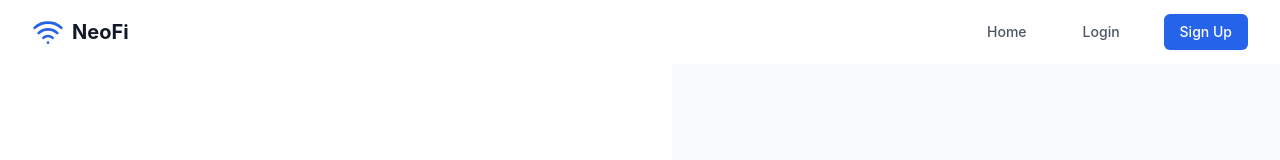
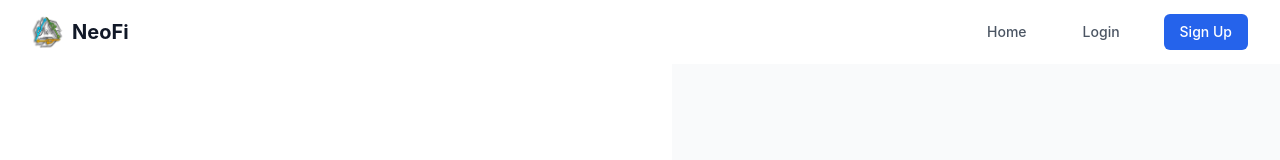
Before and after one commit to cjtech91/NeoFi_licensing_manager, a React (Vite) app: page / in a window 1280 px wide. Shown: the top 160 px of the page. Built offline with nearby package versions, Linux system fonts and the light colour scheme.

Commit message:
feat: replace icon and update branding to NeoFi
- Add new NeoFi logo image file
- Update favicon from SVG to PNG logo
- Change page title from "My Trae Project" to "NoeFi Systems"
- Replace Wifi icon components with NeoFi logo in header and layout

```diff
--- a/index.html
+++ b/index.html
@@ -2,9 +2,9 @@
 <html lang="en">
   <head>
     <meta charset="UTF-8" />
-    <link rel="icon" type="image/svg+xml" href="/favicon.svg" />
+    <link rel="icon" type="image/png" href="/neologo.png" />
     <meta name="viewport" content="width=device-width, initial-scale=1.0" />
-    <title>My Trae Project</title>
+    <title>NoeFi Systems</title>
     <script type="module">
       if (import.meta.hot?.on) {
         import.meta.hot.on('vite:error', (error) => {
--- a/src/components/Layout.tsx
+++ b/src/components/Layout.tsx
@@ -36,7 +36,7 @@ export default function Layout() {
       {/* Mobile menu button */}
       <div className="lg:hidden fixed top-0 left-0 right-0 z-50 bg-white border-b px-4 py-3 flex items-center justify-between">
         <div className="flex items-center gap-2 font-bold text-xl text-blue-600">
-          <Wifi className="h-6 w-6" />
+          <img src="/neologo.png" alt="NeoFi" className="h-6 w-6" />
           <span>NeoFi</span>
         </div>
         <button
@@ -55,7 +55,7 @@ export default function Layout() {
       )}>
         <div className="h-full flex flex-col">
           <div className="h-16 flex items-center px-6 border-b">
-            <Wifi className="h-8 w-8 text-blue-600 mr-2" />
+            <img src="/neologo.png" alt="NeoFi" className="h-8 w-8 mr-2" />
             <span className="text-xl font-bold text-gray-900">NeoFi</span>
           </div>
 
--- a/src/pages/Home.tsx
+++ b/src/pages/Home.tsx
@@ -10,7 +10,7 @@ export default function Home() {
         <div className="max-w-7xl mx-auto px-4 sm:px-6 lg:px-8">
           <div className="flex justify-between h-16 items-center">
             <div className="flex items-center">
-              <Wifi className="h-8 w-8 text-blue-600" />
+              <img src="/neologo.png" alt="NeoFi" className="h-8 w-8" />
               <span className="ml-2 text-xl font-bold text-gray-900">NeoFi</span>
             </div>
             <div className="hidden md:flex space-x-8 items-center">
```
Also changed, not shown: public/neologo.png (added).
